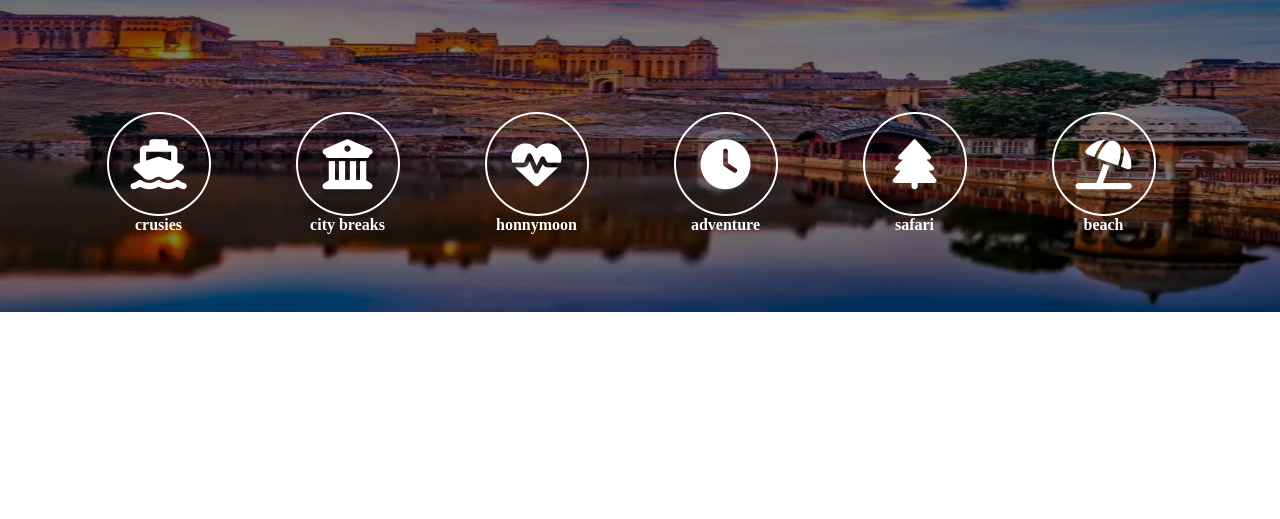
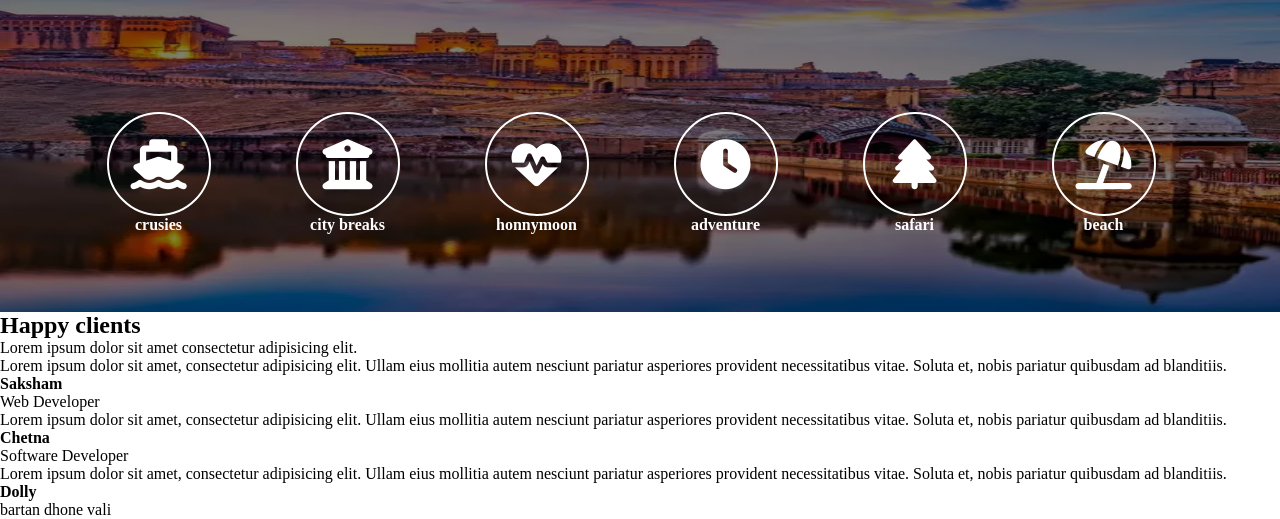
Before and after one commit to SakshamW/BASIC-html-css-project, a plain HTML site: page index.html in a window 1280 px wide. Shown: the part 1278-1797 px from the top of the page. Before the commit the page ends 1590 px from the top, so only its background shows below. Drawn offline with Linux system fonts and the light colour scheme.

Commit message:
Row-7 html is completed

```diff
--- a/index.html
+++ b/index.html
@@ -180,6 +180,31 @@
             </div>
         </div>
     </section>
+    <section id="row7">
+        <div class="happy-section">
+            <div class="happy-top">
+                <h1>Happy clients</h1>
+                <p>Lorem ipsum dolor sit amet consectetur adipisicing elit.</p>
+            </div>
+            <div class="class-bottom">
+                <div class="happy-item">
+                    <p>Lorem ipsum dolor sit amet, consectetur adipisicing elit. Ullam eius mollitia autem nesciunt pariatur asperiores provident necessitatibus vitae. Soluta et, nobis pariatur quibusdam ad blanditiis.</p>
+                    <h4>Saksham</h4>
+                    <p>Web Developer</p>
+                </div>
+                <div class="happy-item">
+                    <p>Lorem ipsum dolor sit amet, consectetur adipisicing elit. Ullam eius mollitia autem nesciunt pariatur asperiores provident necessitatibus vitae. Soluta et, nobis pariatur quibusdam ad blanditiis.</p>
+                    <h4>Chetna</h4>
+                    <p>Software Developer</p>
+                </div>
+                <div class="happy-item">
+                    <p>Lorem ipsum dolor sit amet, consectetur adipisicing elit. Ullam eius mollitia autem nesciunt pariatur asperiores provident necessitatibus vitae. Soluta et, nobis pariatur quibusdam ad blanditiis.</p>
+                    <h4>Dolly</h4>
+                    <p>bartan dhone vali</p>
+                </div>
+            </div>
+        </div>
+    </section>
 </body>
 
 </html>
```
